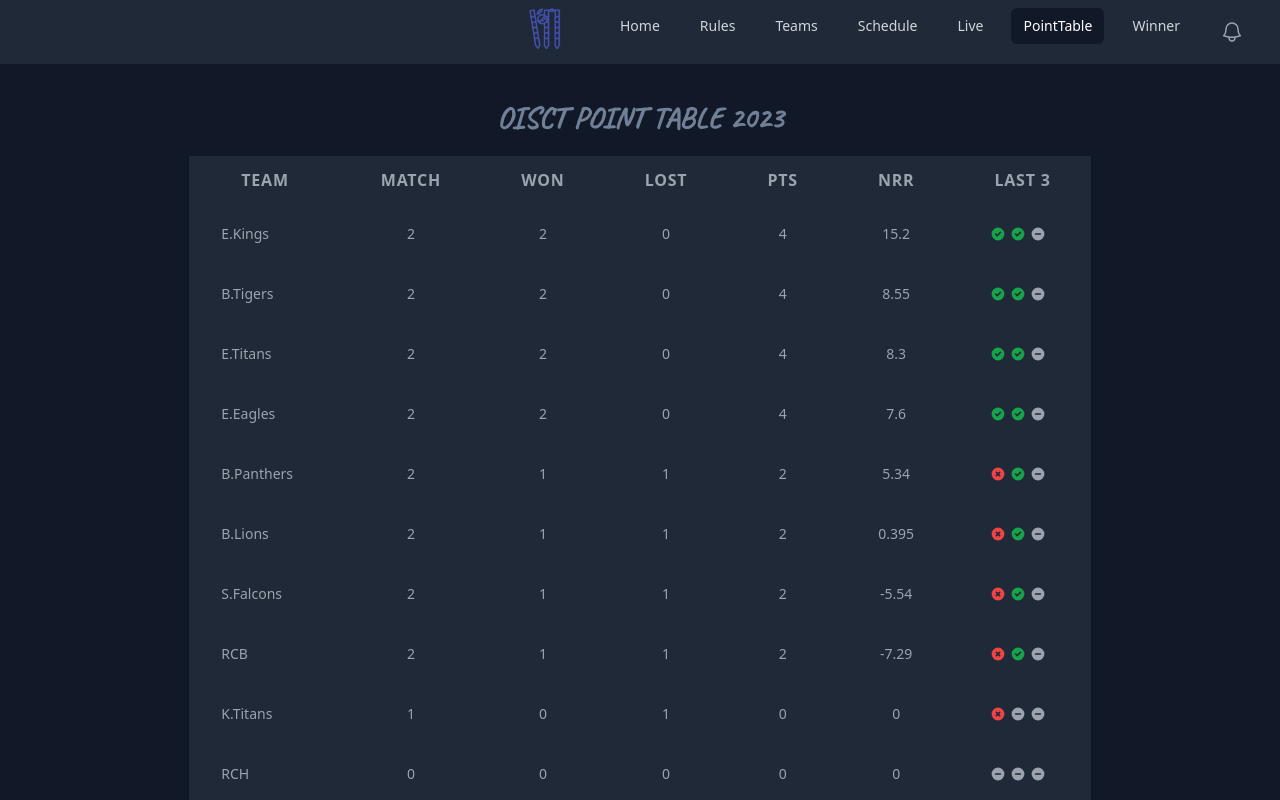
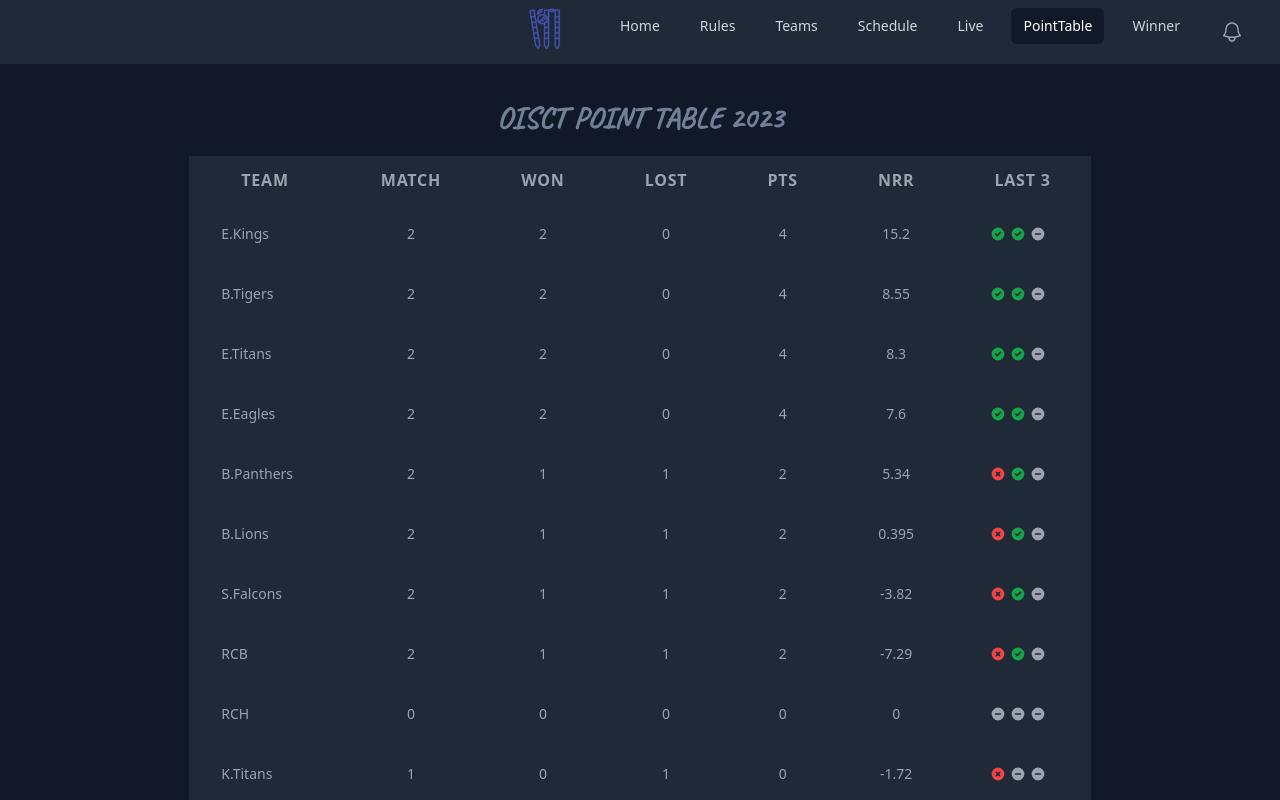
Before and after one commit to Dutt0408/my-project, a React (Create React App) app: page /PointTable in a window 1280 px wide. Shown: the top 800 px of the page. Built offline with nearby package versions, Linux system fonts and the light colour scheme; a web font is replaced by a local one.

Commit message:
Commit changes232

```diff
--- a/src/PointTable.js
+++ b/src/PointTable.js
@@ -206,7 +206,7 @@ export default function Schedule() {
       match: 2,
       won: 1,
       lost: 1,
-      NRR: -5.54,
+      NRR: -3.82,
       pts: 2,
       last3: "RPoint,GPoint,DPoint",
     },
@@ -239,7 +239,7 @@ export default function Schedule() {
       match: 1,
       won: 0,
       lost: 1,
-      NRR: 0,
+      NRR: -1.72,
       pts: 0,
       last3: "RPoint,DPoint,DPoint",
     },
```
